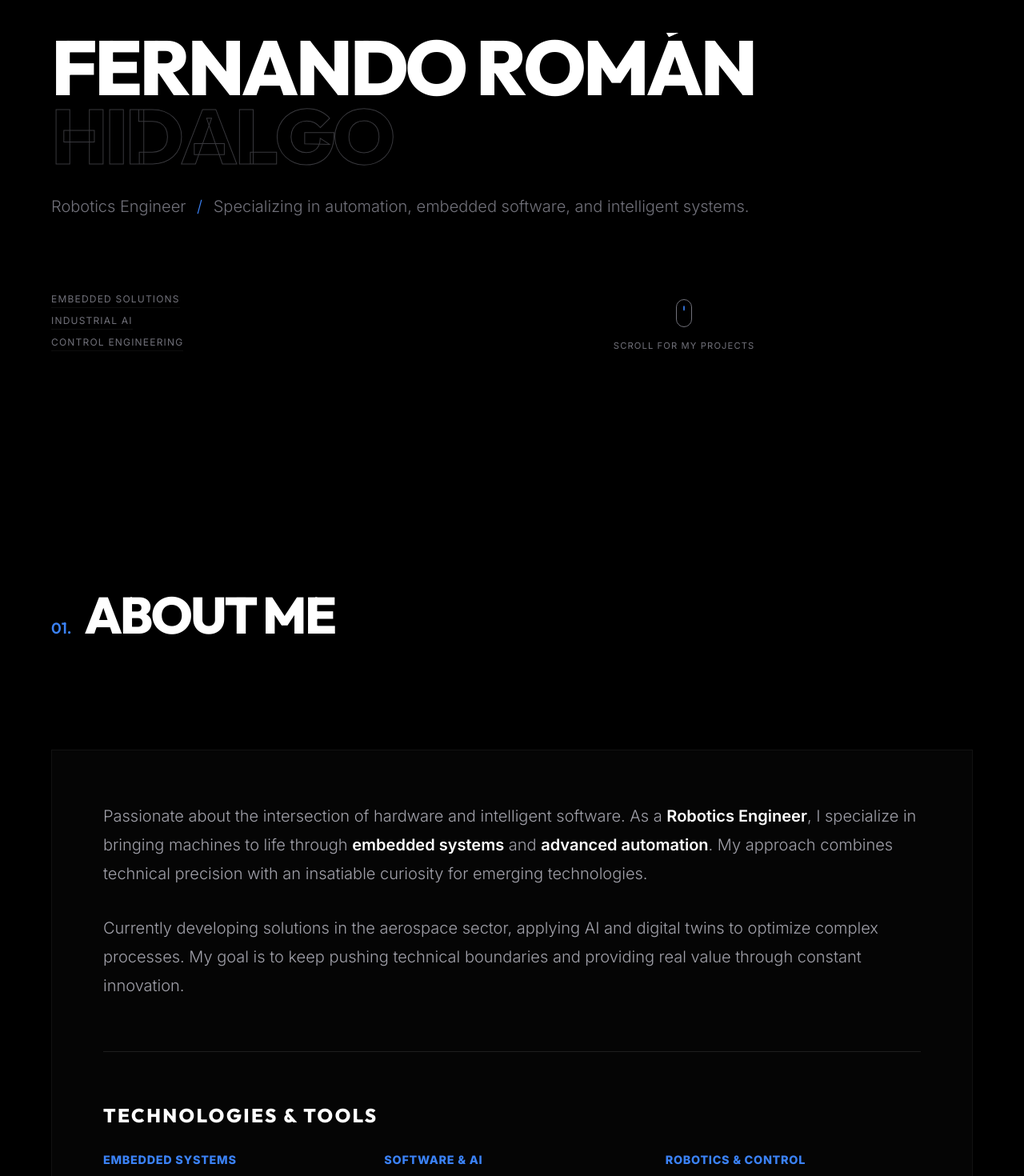
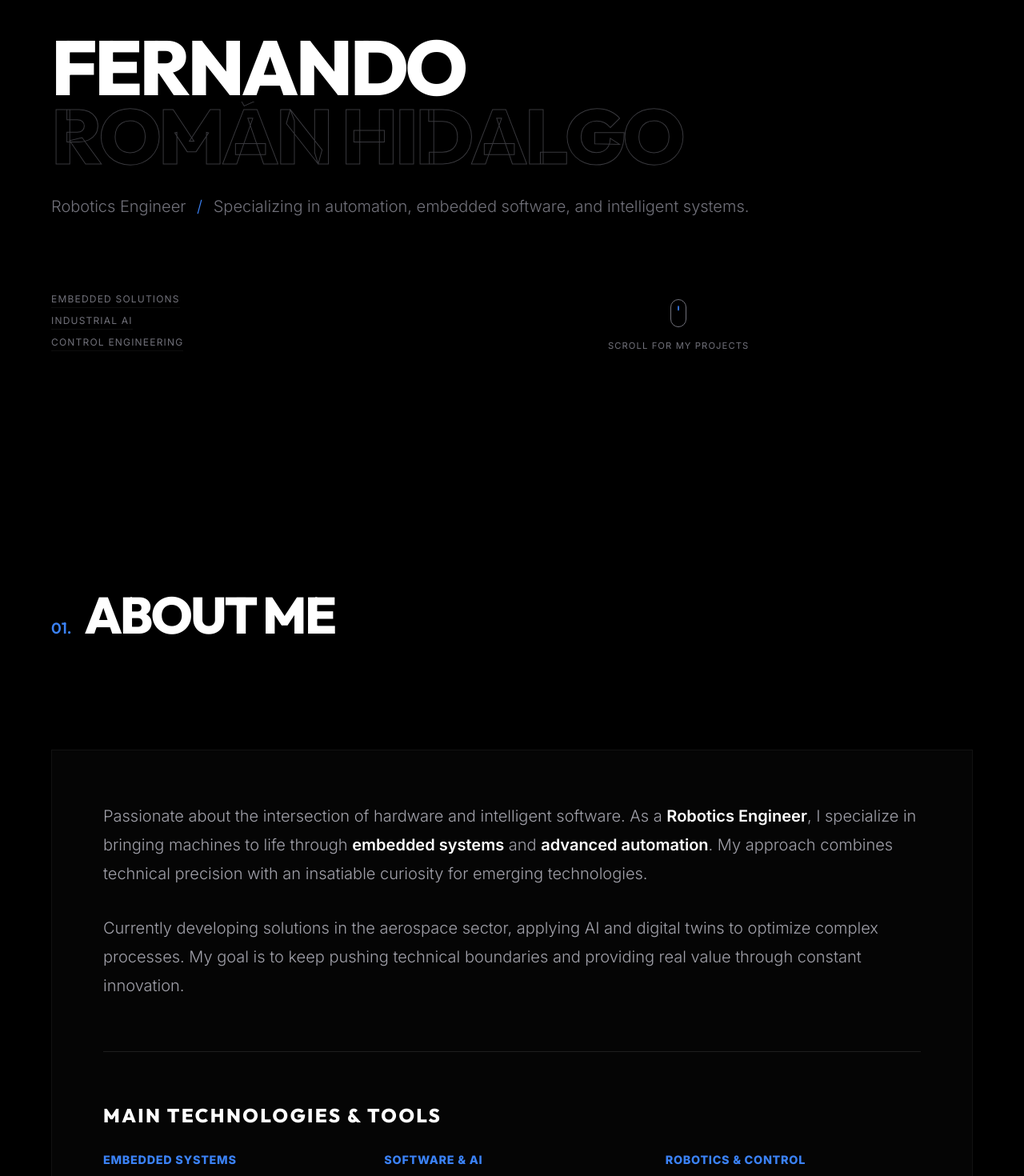
Before and after one commit to FerXxk/Portfolio, a React (Vite) app: page / in a window 1280 px wide. Shown: the part 120-1590 px from the top of the page at 80% size. Built offline with nearby package versions, Linux system fonts and the light colour scheme; no server answers.

Commit message:
fix: ajustes menores

```diff
--- a/src/components/Hero.jsx
+++ b/src/components/Hero.jsx
@@ -59,12 +59,12 @@ const Hero = () => {
       <div className="hero-content">
         <div className="title-wrapper overflow-hidden">
           <h1 className="hero-title" ref={titleRef}>
-            {splitText("Fernando Román")}
+            {splitText("Fernando")}
           </h1>
         </div>
         <div className="title-wrapper overflow-hidden">
           <h1 className="hero-title highlight">
-            {splitText("Hidalgo")}
+            {splitText("Román Hidalgo")}
           </h1>
         </div>
 
--- a/src/translations.json
+++ b/src/translations.json
@@ -32,7 +32,7 @@
             "title": "Sobre Mí",
             "p1": "Apasionado por la intersección entre el hardware y el software inteligente. Como **Ingeniero de Robótica**, me especializo en dar vida a máquinas a través de **sistemas embebidos** y **automatización avanzada**. Mi enfoque combina la precisión técnica con una curiosidad insaciable por las tecnologías emergentes.",
             "p2": "Actualmente desarrollo soluciones en el sector aeroespacial, aplicando IA y gemelos digitales para optimizar procesos complejos. Mi objetivo es continuar superando retos técnicos y aportar valor real mediante la innovación constante.",
-            "tech_title": "Tecnologías y herramientas",
+            "tech_title": "Tecnologías y herramientas principales",
             "tech_categories": [
                 {
                     "name": "Sistemas Embebidos",
@@ -110,7 +110,7 @@
             "title": "About Me",
             "p1": "Passionate about the intersection of hardware and intelligent software. As a **Robotics Engineer**, I specialize in bringing machines to life through **embedded systems** and **advanced automation**. My approach combines technical precision with an insatiable curiosity for emerging technologies.",
             "p2": "Currently developing solutions in the aerospace sector, applying AI and digital twins to optimize complex processes. My goal is to keep pushing technical boundaries and providing real value through constant innovation.",
-            "tech_title": "Technologies & Tools",
+            "tech_title": "Main Technologies & Tools",
             "tech_categories": [
                 {
                     "name": "Embedded Systems",
```
